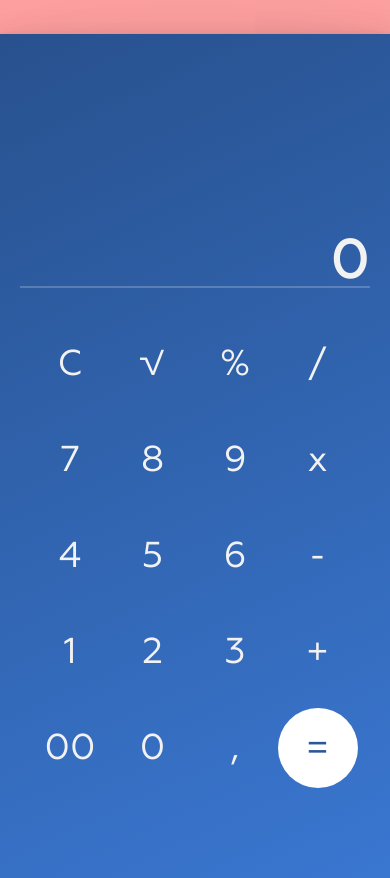
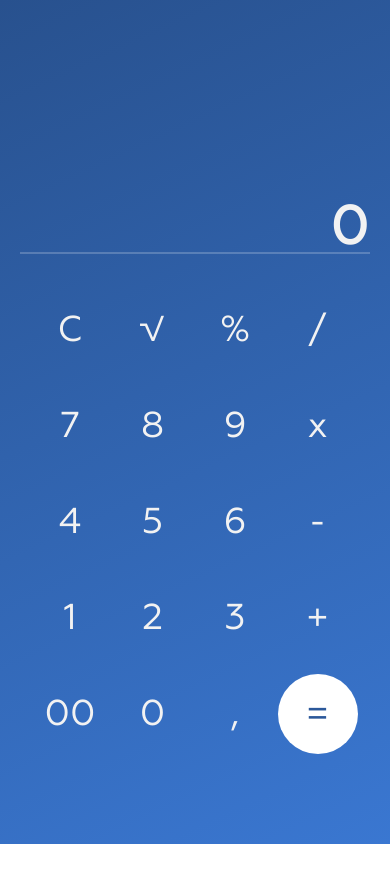
Before and after one commit to mltsk/calculator, a website built with webpack: page index.html in a window 390 px wide. After the commit the page ends 844 px from the top, so only its background shows below. Built offline with nearby package versions, Linux system fonts and the light colour scheme.

Commit message:
v. 0.1.0

```diff
--- a/src/style.scss
+++ b/src/style.scss
@@ -30,6 +30,9 @@ body {
   font-weight: 500;
   background: rgb(255 161 161);
   background: linear-gradient(180deg, rgb(255 161 161 / 100%) 0%, rgb(255 123 123 / 100%) 100%);
+  @media screen and (max-width: 650px) {
+    padding-top: 0;
+  }
 }
 
 .wrapper {
```
